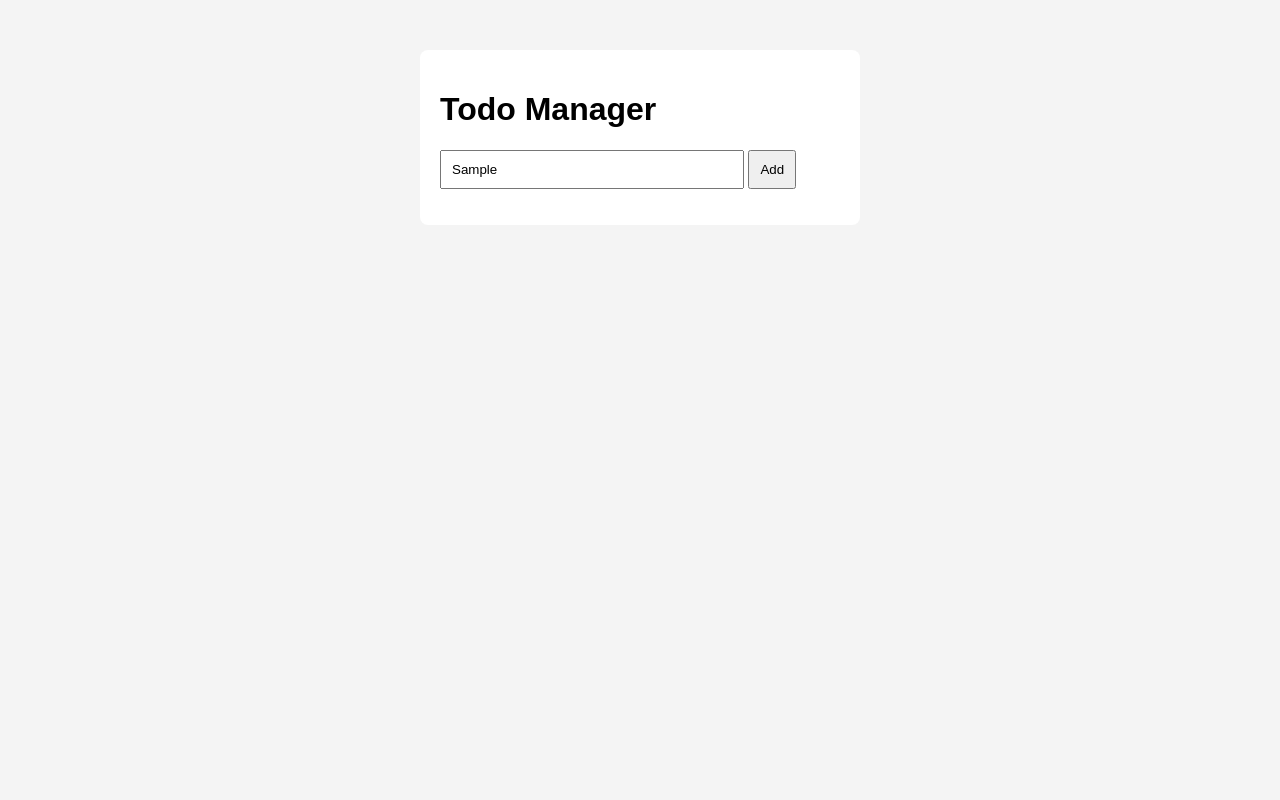
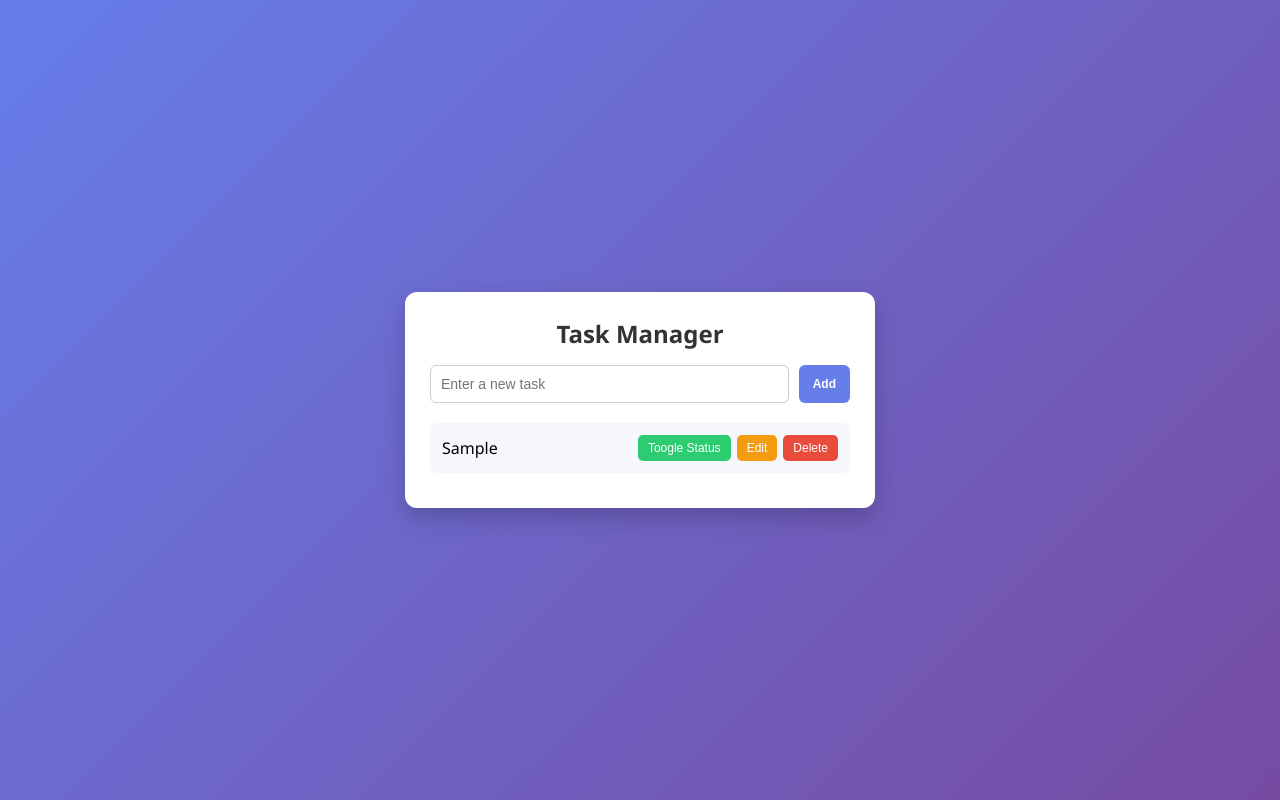
Before and after one commit to shivang0130/javascript-project-lab, a plain HTML site: page todo-app/index.html in a window 1280 px wide. Both pictures are taken after typing "Sample" into the empty fields and a click on the button "Add". Drawn offline with Linux system fonts and the light colour scheme.

Commit message:
Final Commit

```diff
--- a/todo-app/index.html
+++ b/todo-app/index.html
@@ -1,25 +1,25 @@
 <!DOCTYPE html>
 <html>
+<head>
+<title>Task Manager</title>
+<link rel="stylesheet" href="style.css">
 
-<head>
-    <title>Todo Manager</title>
-    <link rel="stylesheet" href="style.css">
 </head>
 
 <body>
 
-    <div class="container">
+<div class="app">
 
-        <h1>Todo Manager</h1>
+<h2>Task Manager</h2>
 
-        <div class="input-area">
-            <input type="text" id="taskInput" placeholder="Enter task">
-            <button id="addBtn">Add</button>
-        </div>
+<div class="input-row">
+<input id="taskInput" placeholder="Enter a new task">
+<button id="addBtn">Add</button>
+</div>
 
-        <ul id="taskList"></ul>
+<ul id="taskList"></ul>
 
-    </div>
+</div>
 
 <script src="script.js"></script>
 
--- a/todo-app/script.js
+++ b/todo-app/script.js
@@ -1,3 +1,171 @@
-const input = document.getElementById("taskInput")
-const button = document.getElementById("addBtn")
-const list = document.getElementById("taskList")
+// ================= MODEL =================
+
+const Model = {
+
+    tasks: JSON.parse(localStorage.getItem("tasks")) || [],
+
+    save() {
+        localStorage.setItem("tasks", JSON.stringify(this.tasks))
+    },
+
+    addTask(text) {
+
+        const task = {
+            id: Date.now(),
+            text: text,
+            completed: false
+        }
+
+        this.tasks.push(task)
+        this.save()
+
+    },
+
+    deleteTask(id) {
+
+        this.tasks = this.tasks.filter(task => task.id !== id)
+        this.save()
+
+    },
+
+    toggleTask(id) {
+
+        const task = this.tasks.find(t => t.id === id)
+        task.completed = !task.completed
+        this.save()
+
+    },
+
+    editTask(id, newText) {
+
+        const task = this.tasks.find(t => t.id === id)
+        task.text = newText
+        this.save()
+
+    }
+
+}
+
+
+// ================= VIEW =================
+
+const View = {
+
+    list: document.getElementById("taskList"),
+    input: document.getElementById("taskInput"),
+
+    render(tasks) {
+
+        this.list.innerHTML = ""
+
+        tasks.forEach(task => {
+
+            const li = document.createElement("li")
+
+            if (task.completed) li.classList.add("completed")
+
+            li.innerHTML = `
+<span>${task.text}</span>
+
+<div>
+<button class="complete">Toogle Status</button>
+<button class="edit">Edit</button>
+<button class="delete">Delete</button>
+</div>
+`
+
+            li.dataset.id = task.id
+
+            this.list.appendChild(li)
+
+        })
+
+    }
+
+}
+
+
+// ================= CONTROLLER =================
+
+const Controller = {
+
+    init() {
+
+        View.render(Model.tasks)
+
+        document.getElementById("addBtn")
+            .addEventListener("click", this.addTask)
+
+        View.input.addEventListener("keydown", (e) => {
+
+            if (e.key === "Enter") this.addTask()
+
+        })
+
+        View.list.addEventListener("click", this.handleListClick)
+
+    },
+
+    addTask() {
+
+        const text = View.input.value.trim()
+
+        if (!text) return
+
+        Model.addTask(text)
+
+        View.input.value = ""
+
+        View.render(Model.tasks)
+
+    },
+
+    handleListClick(e) {
+
+        const li = e.target.closest("li")
+
+        if (!li) return
+
+        const id = Number(li.dataset.id)
+
+        if (e.target.classList.contains("delete")) {
+
+            li.classList.add("fade-out")
+
+            setTimeout(() => {
+
+                Model.deleteTask(id)
+                View.render(Model.tasks)
+
+            }, 300)
+
+        }
+
+        if (e.target.classList.contains("complete")) {
+
+            Model.toggleTask(id)
+            View.render(Model.tasks)
+
+        }
+
+        if (e.target.classList.contains("edit")) {
+
+            const span = li.querySelector("span")
+
+            const newText = prompt("Edit task", span.textContent)
+
+            if (newText) {
+
+                Model.editTask(id, newText)
+                View.render(Model.tasks)
+
+            }
+
+        }
+
+    }
+
+}
+
+
+Controller.init()
--- a/todo-app/style.css
+++ b/todo-app/style.css
@@ -1,29 +1,171 @@
+/* Page layout */
+
 body{
-font-family: Arial;
-background:#f4f4f4;
+font-family: "Segoe UI", Arial;
+background: linear-gradient(135deg,#667eea,#764ba2);
+height:100vh;
+display:flex;
+justify-content:center;
+align-items:center;
+margin:0;
 }
 
-.container{
-width:400px;
-margin:50px auto;
+/* App Card */
+
+.app{
+width:420px;
 background:white;
-padding:20px;
-border-radius:8px;
+padding:25px;
+border-radius:12px;
+box-shadow:0 10px 25px rgba(0,0,0,0.2);
 }
 
-input{
-width:70%;
-padding:10px;
+/* Title */
+
+h2{
+margin:0 0 15px 0;
+text-align:center;
+color:#333;
 }
 
-button{
-padding:10px;
+/* Input Row */
+
+.input-row{
+display:flex;
+gap:10px;
+margin-bottom:20px;
 }
 
+/* Input */
+
+input{
+flex:1;
+padding:10px;
+border-radius:6px;
+border:1px solid #ccc;
+font-size:14px;
+outline:none;
+transition:0.2s;
+}
+
+input:focus{
+border-color:#667eea;
+box-shadow:0 0 5px rgba(102,126,234,0.4);
+}
+
+/* Add Button */
+
+#addBtn{
+background:#667eea;
+color:white;
+border:none;
+padding:10px 14px;
+border-radius:6px;
+cursor:pointer;
+font-weight:bold;
+transition:0.2s;
+}
+
+#addBtn:hover{
+background:#5563d1;
+}
+
+/* Task list */
+
+ul{
+list-style:none;
+padding:0;
+margin:0;
+}
+
+/* Task item */
+
 li{
-margin-top:10px;
-padding:8px;
-background:#eee;
 display:flex;
 justify-content:space-between;
+align-items:center;
+padding:12px;
+border-radius:6px;
+margin-bottom:10px;
+background:#f6f7fb;
+transition:0.25s;
 }
+
+/* Hover effect */
+
+li:hover{
+background:#eceefc;
+transform:translateY(-2px);
+}
+
+/* Task text */
+
+li span{
+flex:1;
+}
+
+/* Completed task */
+
+li.completed span{
+text-decoration:line-through;
+color:#888;
+}
+
+/* Buttons container */
+
+li div{
+display:flex;
+gap:6px;
+}
+
+/* Buttons */
+
+button{
+border:none;
+padding:6px 10px;
+border-radius:5px;
+cursor:pointer;
+font-size:12px;
+transition:0.2s;
+}
+
+/* Toggle */
+
+.complete{
+background:#2ecc71;
+color:white;
+}
+
+.complete:hover{
+background:#27ae60;
+}
+
+/* Edit */
+
+.edit{
+background:#f39c12;
+color:white;
+}
+
+.edit:hover{
+background:#d68910;
+}
+
+/* Delete */
+
+.delete{
+background:#e74c3c;
+color:white;
+}
+
+.delete:hover{
+background:#c0392b;
+}
+
+/* Delete animation */
+
+.fade-out{
+opacity:0;
+transform:translateX(50px);
+transition:0.3s;
+}
```
